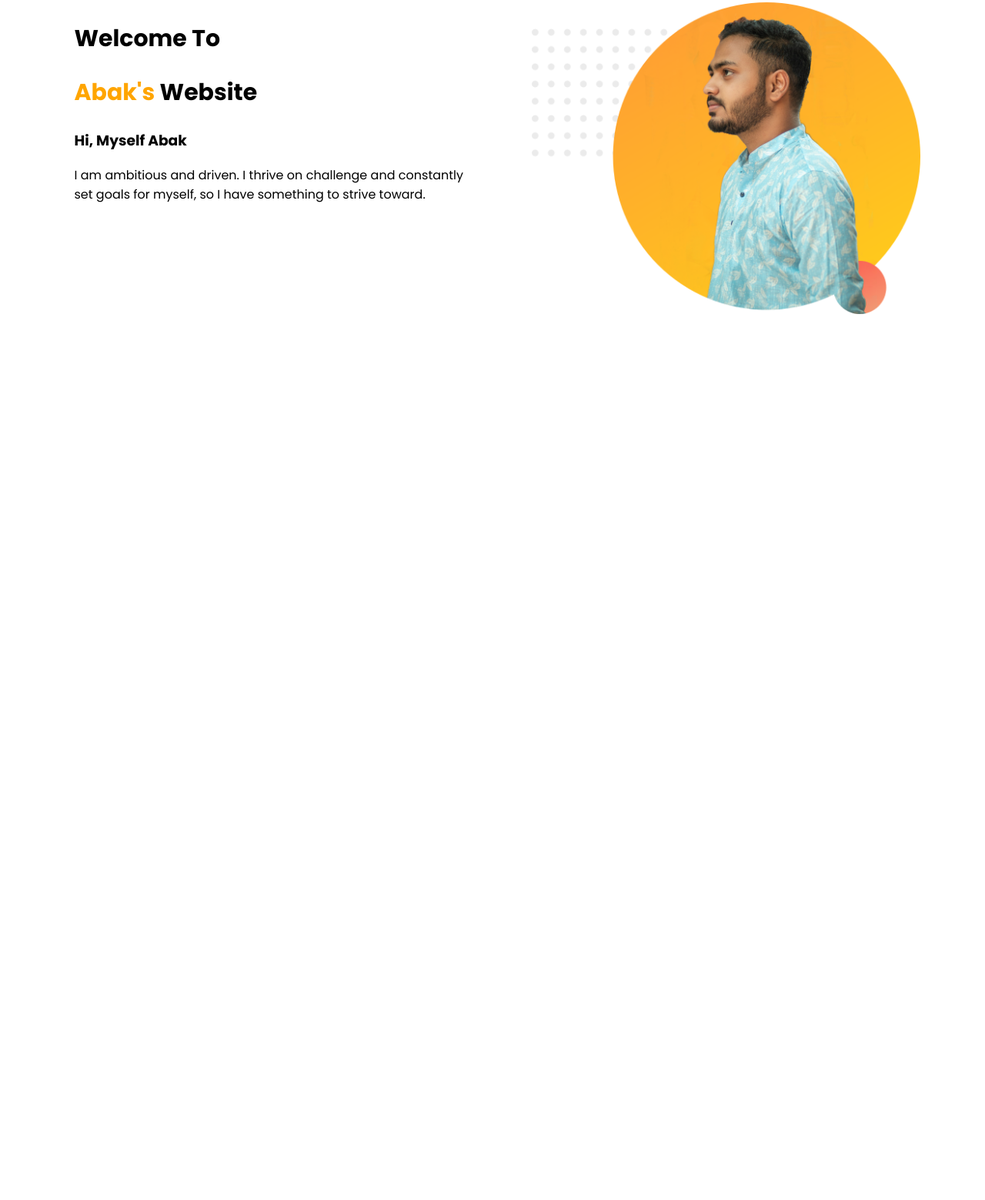
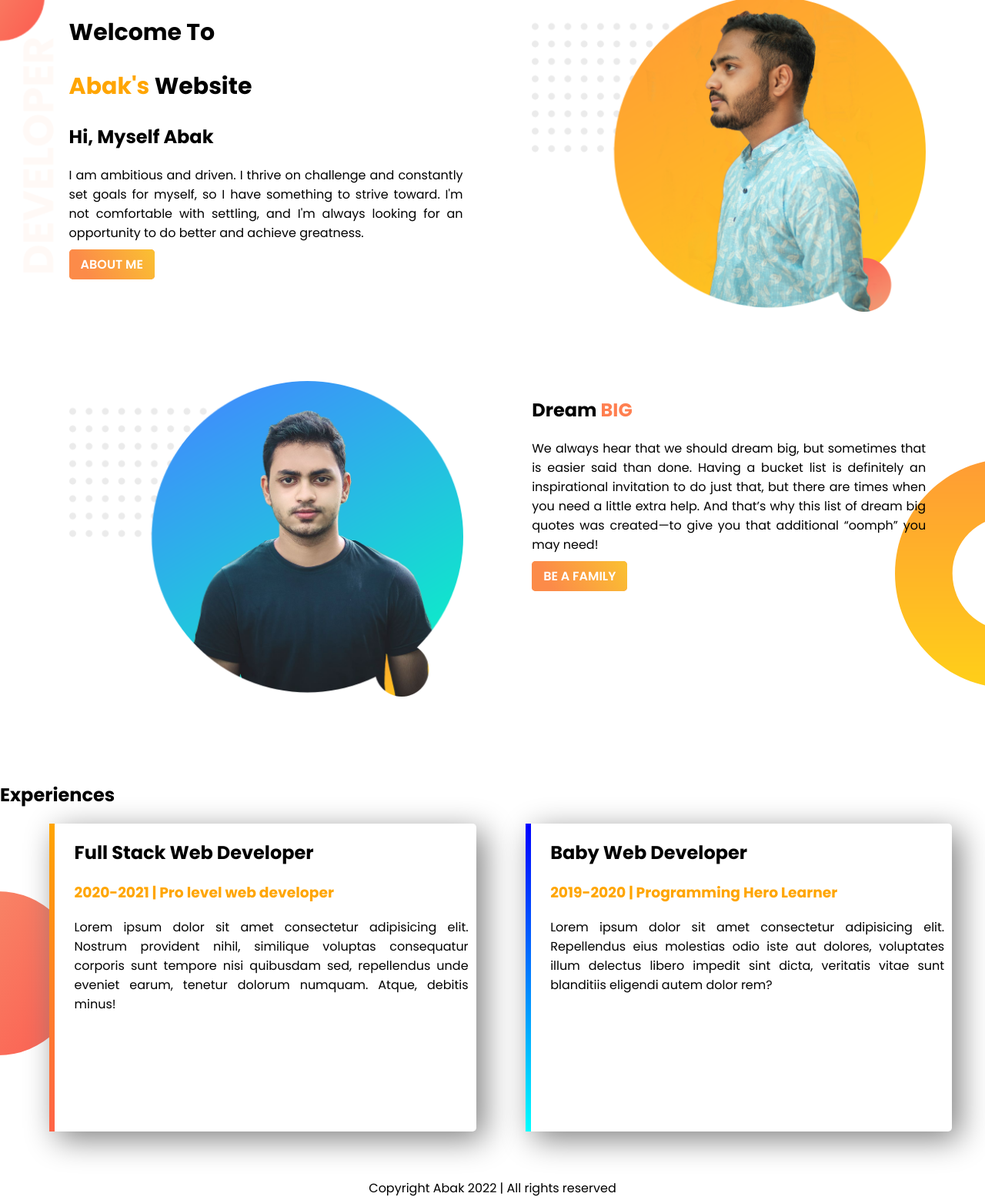
Before and after one commit to abak02/web-portfolio, a plain HTML site: page index.html in a window 1280 px wide. Shown: the part 5-1564 px from the top of the page at 77% size. Before the commit the page ends 800 px from the top, so only its background shows below. Drawn offline with Linux system fonts and the light colour scheme.

Commit message:
finished my portfolio website

```diff
--- a/index.html
+++ b/index.html
@@ -11,16 +11,44 @@
 <link href="https://fonts.googleapis.com/css2?family=Poppins:wght@100;300;400;600;700;800&display=swap" rel="stylesheet">
 </head>
 <body>
-    <section>
+    <section class="top-banner">
         <div class="half-width">
             <h1>Welcome To</h1>
             <h1><span class="name-highlight">Abak's</span> Website</h1>
-            <h3>Hi, Myself Abak</h3>
-            <p>I am ambitious and driven. I thrive on challenge and constantly set goals for myself, so I have something to strive toward. </p>
+            <h2>Hi, Myself Abak</h2>
+            <p>I am ambitious and driven. I thrive on challenge and constantly set goals for myself, so I have something to strive toward. I'm not comfortable with settling, and I'm always looking for an opportunity to do better and achieve greatness.  </p>
+            <a class="link-button" target="blank" href="https://www.linkedin.com/in/fahim-foysal-abak-96181b177/">ABOUT ME</a>
         </div>
        <div class="half-width">
             <img src="images/Abak.png" alt="">
        </div>
     </section>
+    <section class="second-banner">
+        <div class="half-width">
+            <img src="images/second.png" alt="">
+        </div>
+        <div class="half-width">
+            <h2>Dream <span class="big">BIG</span></h2>
+            <p>We always hear that we should dream big, but sometimes that is easier said than done. Having a bucket list is definitely an inspirational invitation to do just that, but there are times when you need a little extra help. And that’s why this list of dream big quotes was created—to give you that additional “oomph” you may need!</p>
+            <a class="link-button" target="blank" href="https://bucketlistjourney.net/dream-big-quotes/">BE A FAMILY</a>
+        </div>
+
+    </section>
+    <section class="experience-area">
+        <h2>Experiences</h2>
+        <div class="half-width single-experience" id="full-stack">
+            <h2>Full Stack Web Developer</h2>
+            <h3 class="name-highlight">2020-2021 | Pro level web developer</h3>
+            <p>Lorem ipsum dolor sit amet consectetur adipisicing elit. Nostrum provident nihil, similique voluptas consequatur corporis sunt tempore nisi quibusdam sed, repellendus unde eveniet earum, tenetur dolorum numquam. Atque, debitis minus!</p>
+        </div>
+        <div class="half-width single-experience" id="baby-dev">
+            <h2>Baby Web Developer</h2>
+            <h3 class="name-highlight">2019-2020 | Programming Hero Learner</h3>
+            <p>Lorem ipsum dolor sit amet consectetur adipisicing elit. Repellendus eius molestias odio iste aut dolores, voluptates illum delectus libero impedit sint dicta, veritatis vitae sunt blanditiis eligendi autem dolor rem?</p>
+        </div>
+    </section>
+    <footer>
+        <p>Copyright Abak 2022 | All rights reserved</p>
+    </footer>
 </body>
 </html>
--- a/style.css
+++ b/style.css
@@ -1,4 +1,6 @@
+
 body{
+    margin: 0;
     font-family: 'Poppins', sans-serif;
 }
 h1{
@@ -17,3 +19,53 @@ h1{
 .half-width img{
     width: 100%;
 }
+.top-banner{
+    background-image: url("images/top-banner.png");
+    background-repeat: no-repeat;
+}
+section{
+    height: 500px;
+}
+.link-button{
+    text-decoration: none;
+    padding: 8px 15px 8px 15px;
+    border-radius: 5px;
+    background-color: #fc8540;
+    background-image: linear-gradient(62deg, #fc8b49 20%, #fac131 100%);
+    color: white;
+    font-weight: 600;
+}
+.big{
+    color: coral;
+}
+.second-banner{
+    background-image: url("images/dream-bg.png");
+    background-repeat: no-repeat;
+    background-position: right;
+}
+
+.single-experience{
+    box-shadow: 10px 10px 40px gray ;
+    border-radius: 5px;
+    height: 80%;
+    background-color: white;
+    padding-right: 10px;
+}
+.experience-area{
+    background-image: url("images/exp-bg.png");
+    background-repeat: no-repeat;
+    background-position: left;
+}
+#full-stack{
+    border-left: 7px solid;
+    border-image: linear-gradient(orange, tomato);
+    border-image-slice: 1;
+}
+#baby-dev{
+    border-left: 7px solid;
+    border-image:linear-gradient(blue,cyan);
+    border-image-slice: 1;
+}
+footer{
+    text-align: center;
+}
```
Also changed, not shown: images/second.png (added).
